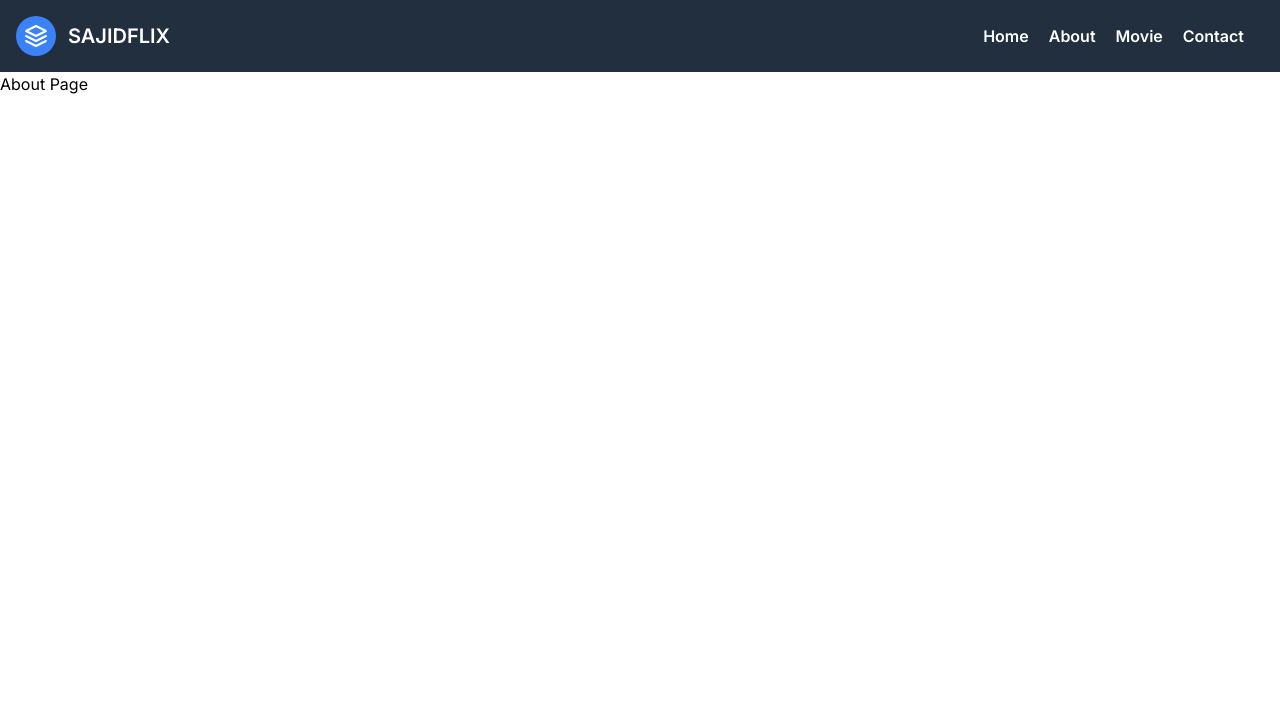
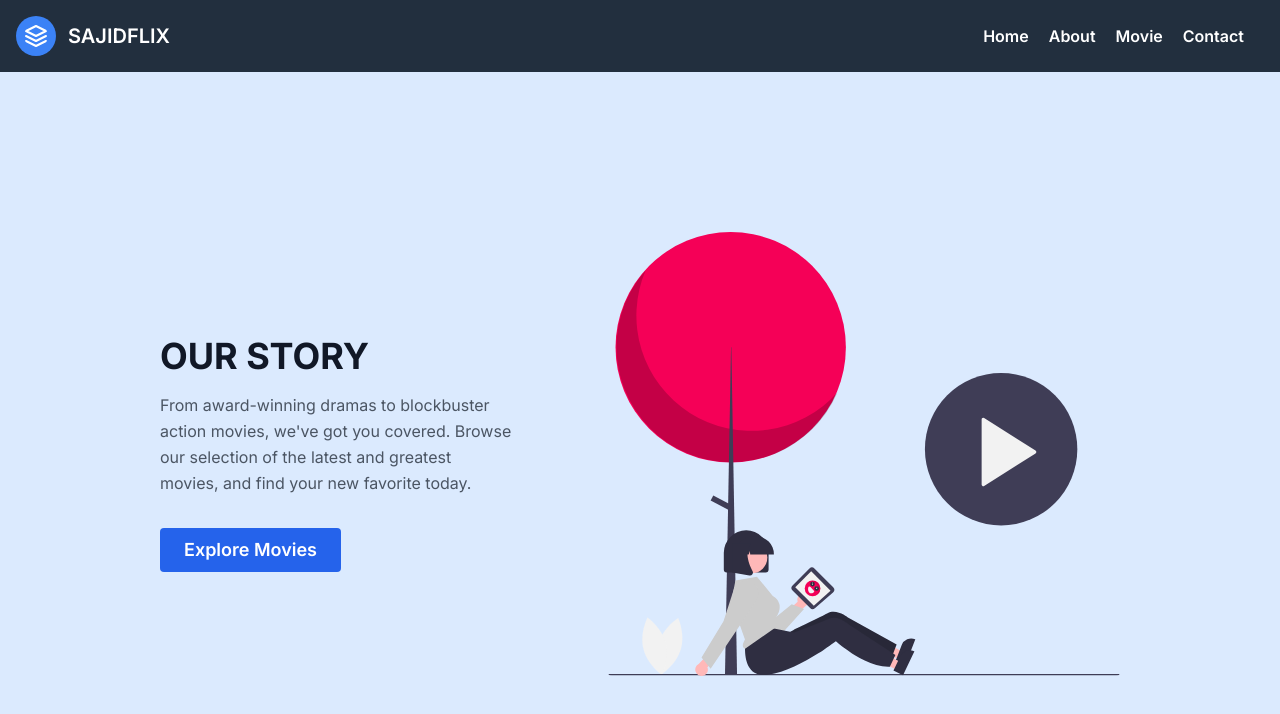
Before and after one commit to SajidCurious/sajidflix, a Next.js app: page /about in a window 1280 px wide. Shown: the top 714 px of the page. Built offline with nearby package versions, Linux system fonts and the light colour scheme.

Commit message:
added props so that data from the about and page.js should flow to the hero component

```diff
--- a/src/app/about/page.js
+++ b/src/app/about/page.js
@@ -1,10 +1,11 @@
+import Hero from "@/components/Hero";
 import React from "react";
 
 const about = () => {
   return (
-    <div>
-      <h1>About Page</h1>
-    </div>
+    <>
+      <Hero title={"OUR STORY"} imageUrl={"/about1.svg"} />
+    </>
   );
 };
 
--- a/src/app/movie/page.js
+++ /dev/null
@@ -1,7 +0,0 @@
-import React from "react";
-
-const page = () => {
-  return <div>movie</div>;
-};
-
-export default page;
--- a/src/app/page.js
+++ b/src/app/page.js
@@ -4,7 +4,7 @@ import React from "react";
 const page = () => {
   return (
     <>
-      <Hero />
+      <Hero title={"LET'S WATCH MOVIE TOGETHER"} imageUrl={"home.svg"} />
     </>
   );
 };
--- a/src/components/Hero.js
+++ b/src/components/Hero.js
@@ -1,14 +1,13 @@
+import Link from "next/link";
 import React from "react";
 
-const Hero = () => {
+const Hero = ({ title, imageUrl }) => {
   return (
     <section class="text-gray-600 body-font bg-blue-100">
       <div class="container mx-auto flex px-10 lg:p-40 py-24 md:flex-row flex-col items-center">
         <div class="lg:flex-grow md:w-1/2 lg:pr-24 md:pr-16 flex flex-col md:items-start md:text-left mb-16 md:mb-0 items-center text-center">
           <h1 class="title-font sm:text-4xl text-3xl mb-4 font-bold text-gray-900">
-            LET'S WATCH MOVIE
-            <br />
-            TOGETHER
+            {title}
           </h1>
           <p class="mb-8 leading-relaxed">
             From award-winning dramas to blockbuster action movies, we&apos;ve
@@ -16,16 +15,18 @@ const Hero = () => {
             movies, and find your new favorite today.
           </p>
           <div class="flex justify-center">
-            <button class="inline-flex text-white bg-blue-500 border-0 py-2 px-6 focus:outline-none hover:bg-blue-600 rounded text-lg">
-              Explore Movies
-            </button>
+            <Link href="/movies">
+              <button class="inline-flex text-white bg-blue-600 border-0 py-2 px-6 focus:outline-none hover:bg-blue-700 rounded text-lg font-semibold">
+                Explore Movies
+              </button>
+            </Link>
           </div>
         </div>
         <div class="lg:max-w-lg lg:w-full md:w-1/2 w-5/6">
           <img
             class="object-cover object-center rounded"
             alt="hero"
-            src="about1.svg"
+            src={imageUrl}
           />
         </div>
       </div>
```
